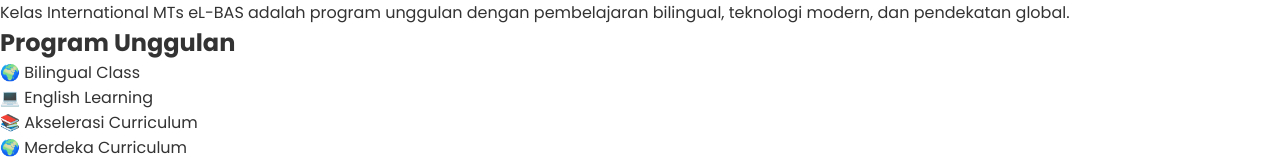
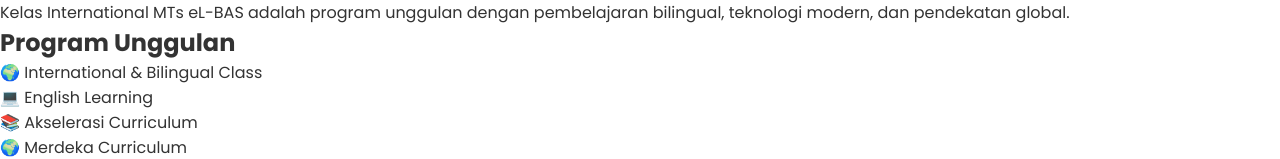
Before and after one commit to osismtselbas-png/KELAS-INTERNATIONAL, a plain HTML site: page index.html in a window 1280 px wide. Shown: the part 810-969 px from the top of the page. Drawn offline with Linux system fonts and the light colour scheme.

Commit message:
Modify program section and improve content
Updated the program section to include 'International & Bilingual Class'.

```diff
--- a/index.html
+++ b/index.html
@@ -45,7 +45,7 @@
 <section id="program" class="section gray slide-up">
 <h2>Program Unggulan</h2>
 <div class="cards">
-<div class="card">🌍 Bilingual Class</div>
+<div class="card">🌍 International & Bilingual Class</div>
 <div class="card">💻 English Learning</div>
 <div class="card">📚 Akselerasi Curriculum</div>
   <div class="card">🌍 Merdeka Curriculum</div>
```
